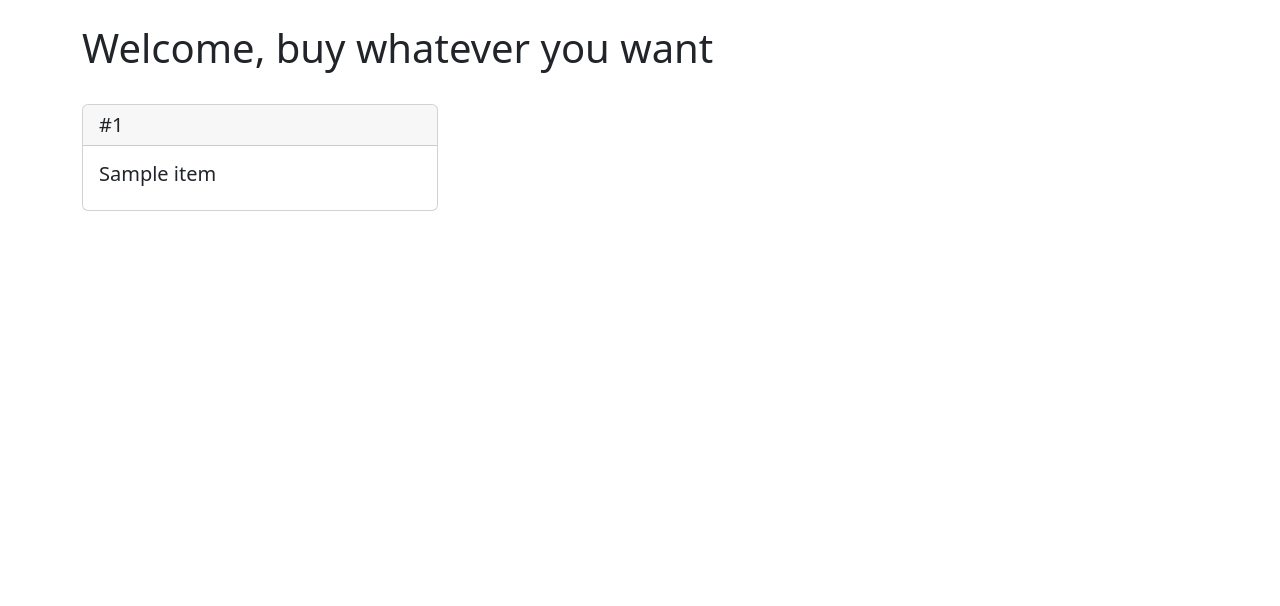
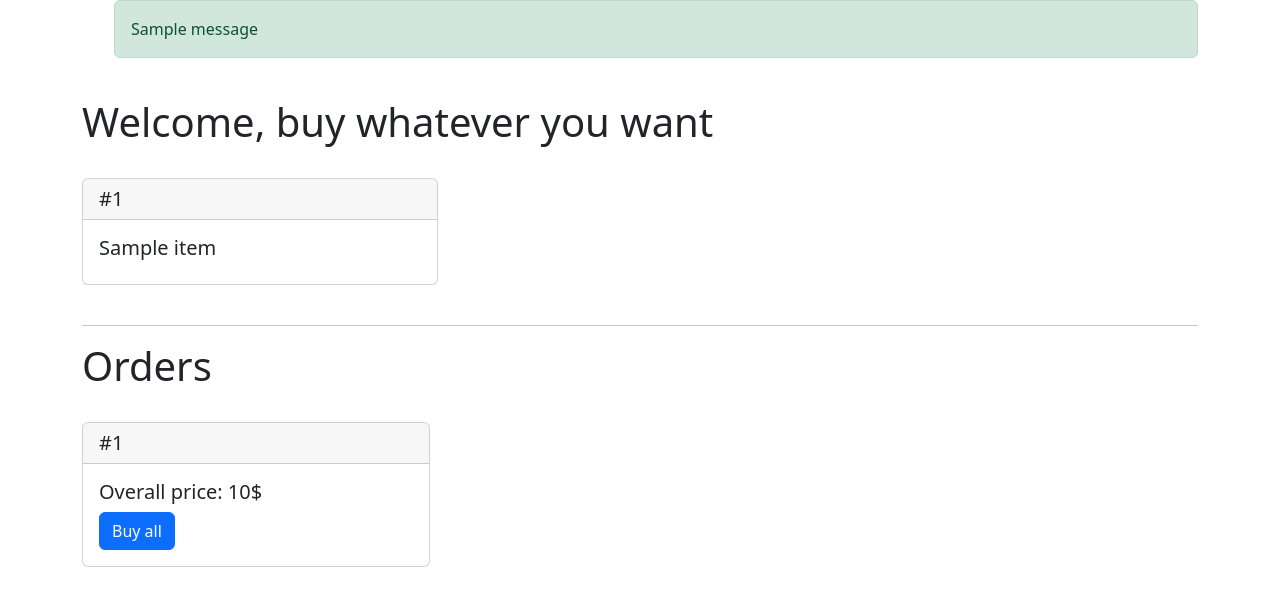
Before and after one commit to Abdunazarov/StripeTest, a Django app: page / in a window 1280 px wide. Shown: the top 606 px of the page. Run offline with Django 4.2, Linux system fonts and the light colour scheme; tables that the repository leaves empty hold one stand-in row (values such as "Sample post"); one stand-in notice (Sample message) is shown; some libraries are stand-ins or nearby versions.

Commit message:
Added order model

```diff
--- a/mainapp/admin.py
+++ b/mainapp/admin.py
@@ -1,5 +1,5 @@
 from django.contrib import admin
-from .models import Item
+from .models import Item, Order
 
 
 
@@ -14,3 +14,4 @@ class ItemAdmin(admin.ModelAdmin):
 
 
 admin.site.register(Item, ItemAdmin)
+admin.site.register(Order)
--- a/mainapp/models.py
+++ b/mainapp/models.py
@@ -7,5 +7,23 @@ class Item(models.Model):
     price = models.IntegerField()
 
 
-    def __str__(self):
+    def __str__(self) -> str:
         return self.name
+
+
+
+class Order(models.Model):
+    items = models.ManyToManyField(Item)
+
+
+
+    def overall_price(self):
+        price = 0
+        for item in self.items.all():
+            price += item.price
+
+        return price
+
+
+    def __str__(self) -> str:
+        return 'Overall price: ' + str(self.overall_price()) + '$'
--- a/mainapp/urls.py
+++ b/mainapp/urls.py
@@ -5,6 +5,7 @@ from .views import *
 urlpatterns = [
     path('', index, name='index'),
     path('item/<pk>', item, name='item'),
-    path('buy/<pk>', buy, name='buy')
+    path('buy/<pk>', buy, name='buy'),
+    path('buy_order/<pk>', buy_order, name='buy_order')
 
 ]
--- a/mainapp/views.py
+++ b/mainapp/views.py
@@ -1,7 +1,8 @@
 from django.shortcuts import render, redirect
 from django.shortcuts import get_object_or_404
-from .models import Item
+from .models import Item, Order
 from django.conf import settings
+from django.contrib import messages
 import stripe
 
 
@@ -10,13 +11,15 @@ API_KEY = settings.STRIPE_SECRET_KEY
 
 def index(request):
     all_items = Item.objects.all()
+    orders = Order.objects.all()
 
-    return render(request, 'mainapp/index.html', {'all_items': all_items})
+    return render(request, 'mainapp/index.html', {'all_items': all_items, 'orders': orders})
 
 
 def item(request, pk):
     item = get_object_or_404(Item, id=pk)
     return render(request, 'mainapp/item.html', {'item': item})
+
 
 
 def buy(request, pk):
@@ -29,9 +32,16 @@ def buy(request, pk):
     # creating a stripe checkout session
     checkout_session = stripe.checkout.Session.create(
         line_items=[
-        # item being bought, here we pass the product pice API ID and the number of products
+        # item being bought, here we pass the product details
             {
-                'price': 'price_1MacxtDRiSKa1HSTKl624fdv',
+                'price_data': {
+                    'currency': 'usd',
+                    'unit_amount': item.price * 100,
+                    'product_data': {
+                        'name': item.name
+                    },
+                },
+                # 'price': 'price_1MacxtDRiSKa1HSTKl624fdv',
                 'quantity': 1,
             },
         ],
@@ -41,4 +51,35 @@ def buy(request, pk):
         cancel_url='http://localhost:8000',
     )
 
+    messages.success(request, 'Order successfully paid')
     return redirect(checkout_session.url, code=303)
+
+
+
+def buy_order(request, pk):
+    order = Order.objects.get(id=pk)
+    items = order.items.all()
+    price = order.overall_price()
+
+    stripe.api_key = API_KEY
+
+    checkout_session = stripe.checkout.Session.create(
+        line_items=[
+            {
+                'price_data': {
+                    'currency': 'usd',
+                    'unit_amount': price * 100,
+                    'product_data': {
+                        'name': 'Order #' + str(order.id)
+                    },
+                },
+                'quantity': 1,
+            },
+        ],
+        mode='payment',
+        success_url='http://localhost:8000',
+        cancel_url='http://localhost:8000',
+    )
+
+    messages.success(request, 'Order successfully paid')
+    return redirect(checkout_session.url, code=303)
--- a/templates/mainapp/index.html
+++ b/templates/mainapp/index.html
@@ -1,6 +1,16 @@
 {% extends 'base.html' %}
 
 {% block body %}
+
+{% if messages %}
+<ul class="messages">
+    {% for message in messages %}
+    <p class="alert alert-success">{{ message }}</p>
+    {% endfor %}
+</ul>
+{% endif %}
+
+
 
     <br>
     <h1>Welcome, buy whatever you want</h1><br>
@@ -18,6 +28,25 @@
 
           </div>
           {% endfor %}
+      </div><hr>
+
+        <h1>Orders</h1><br>
+      <div class="row">
+        <div class="row">
+          {% for order in orders %}
+            <div class="col-md-4">
+              <div class="card">
+                <h5 class="card-header">#{{ order.id }}</h5>
+                <div class="card-body">
+                  <h5 class="card-title">Overall price: {{ order.overall_price }}$</h5>
+
+                  <form action="{% url 'buy_order' order.id %}" method="POST">{% csrf_token %}
+                    <button class="btn btn-primary">Buy all</button>
+                  </form>
+                </div>
+              </div><br>
+            </div>
+            {% endfor %}
       </div>
 
 
```
Also changed, not shown: README.md (added), mainapp/migrations/0002_order.py (added).
